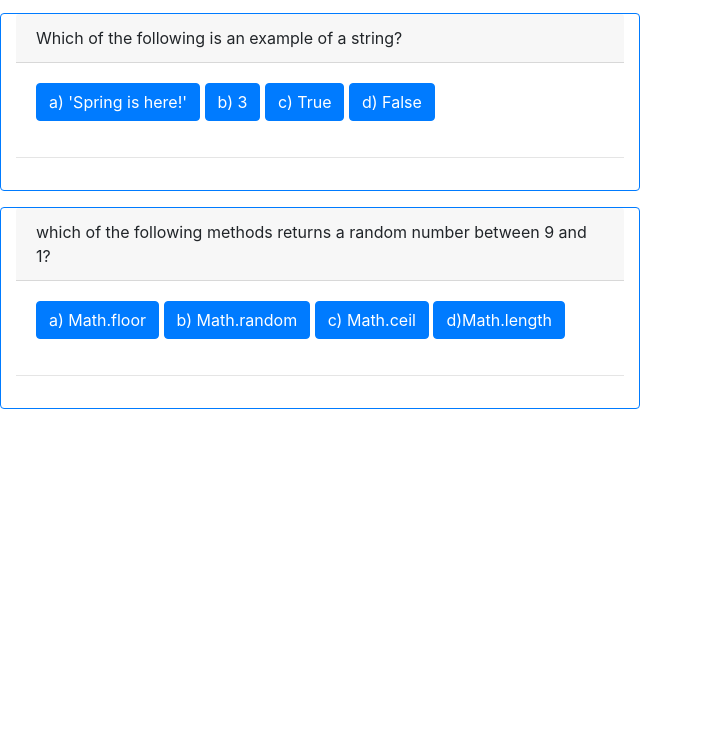
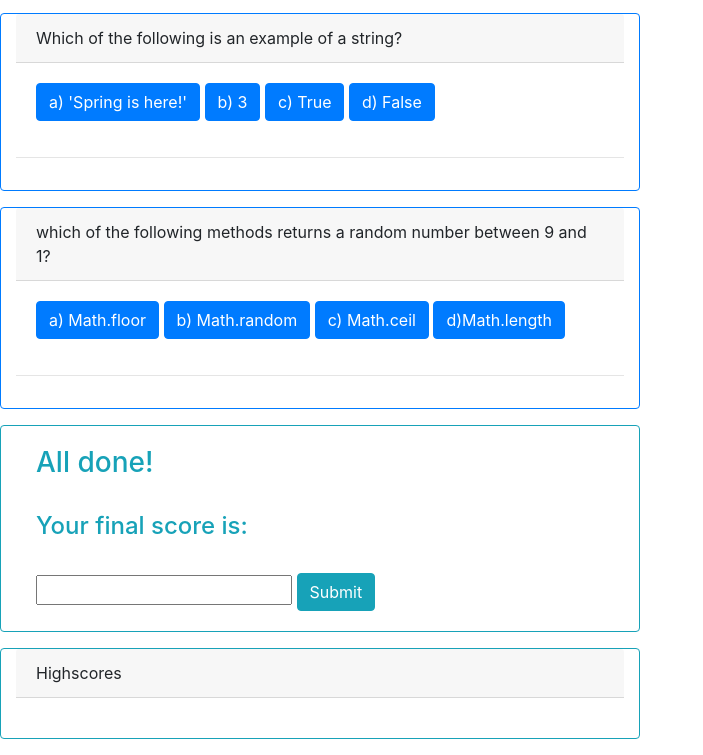
Before and after one commit to ewirtz3/code-quiz, a plain HTML site: page index.html in a window 1280 px wide. Shown: the part 973-1728 px from the top of the page, without its empty margins (0-703 px from the left). Before the commit the page ends 1398 px from the top, so only its background shows below. Drawn offline with nearby package versions, Linux system fonts and the light colour scheme.

Commit message:
adding game end and high score divs to html

```diff
--- a/index.html
+++ b/index.html
@@ -88,5 +88,23 @@
             <hr>
             <p id="outcome"></p>
         </div>
+        <div class="col-6 card border-info mb-3" id="game-end">
+            <div class="card-body text-info">
+                <h3>All done!</h3>
+                <br>
+                <h4>Your final score is: <span id="score"></span></h4>
+                <br>
+                <input type="text" name="initials" id="initials">
+                <button type="button" class="btn btn-info submit">Submit</button>
+            </div>
+        </div>
+        <div class="col-6 card border-info mb-3" id="highscores">
+            <div class="card-header text-align-center">Highscores</div>
+            <div class="card-body text-info">
+                <ul class="list-group">
+
+                </ul>
+            </div>
+        </div>
 </body>
 </html>
```
